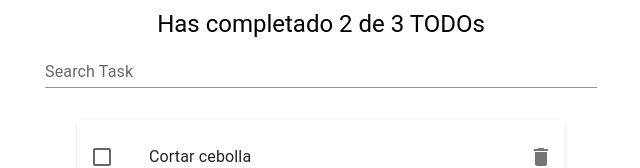
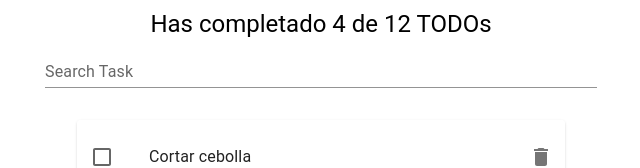
Before and after one commit to rodriguezespinoza0795/react-project, a React (Create React App) app: page / in a window 1280 px wide. Shown: the top 168 px of the page, without its empty margins (319-959 px from the left). Built offline with nearby package versions, Linux system fonts and the light colour scheme.

Commit message:
Search_functionality

```diff
--- a/src/App.js
+++ b/src/App.js
@@ -1,3 +1,4 @@
+import React, { useState, useEffect  } from 'react';
 import { TodoItem } from './components/TodoItem';
 import { TodoCounter } from './components/TodoCounter';
 import { TodoList } from './components/TodoList';
@@ -7,7 +8,7 @@ import Container from '@mui/material/Container';
 
 
 
-const todos = [
+const defaultTodos = [
   { text: 'Cortar cebolla', completed: false },
   { text: 'Tomar el curso de intro a React', completed: true },
   { text: 'Llorar con la llorona', completed: true },
@@ -23,12 +24,29 @@ const todos = [
 ]
 
 function App() {
+  const [query, setQuery] = useState("");
+  const [todos, setTodos] = useState(defaultTodos);
+  const [searchedTodos, setSearchedTodos] = useState(defaultTodos);
+  const completedTodos = todos.filter( todo => todo.completed).length
+  const totalTodos = todos.length
+
+  useEffect(() => {
+    const timeOutId = setTimeout(() => setSearchedTodos(query.length == 0 ? todos: todos.filter( ({text}) => text.toLowerCase().includes(query.toLowerCase()))), 500);
+    return () => clearTimeout(timeOutId);
+  }, [query]);
+
   return (
     <Container maxWidth="sm">
-      <TodoCounter />
-      <TodoSearch />
+      <TodoCounter
+        completedTodos={completedTodos}
+        totalTodos={totalTodos}
+      />
+      <TodoSearch
+        query={query}
+        setQuery={setQuery}
+      />
       <TodoList>
-        {todos.map((item, index) => (
+        {searchedTodos.map((item, index) => (
           <TodoItem key={index} text={item.text} completed={item.completed} />
         ))}
       </TodoList>
--- a/src/components/CreateTodoButton.js
+++ b/src/components/CreateTodoButton.js
@@ -2,8 +2,15 @@ import React from 'react';
 import { Button } from '@mui/material';
 
 function CreateTodoButton() {
+    const OnClickButton = () => console.log('Click')
+
     return (
-        <Button variant="contained" fullWidth>Create New Task</Button>
+        <Button
+        variant="contained"
+        onClick={OnClickButton}
+        fullWidth>
+            Create New Task
+        </Button>
     )
 }
 
--- a/src/components/TodoCounter.js
+++ b/src/components/TodoCounter.js
@@ -1,9 +1,9 @@
 import React from 'react';
 import { Typography } from '@mui/material';
 
-function TodoCounter() {
+function TodoCounter({completedTodos, totalTodos}) {
     return (
-        <Typography variant="h5" align="center">Has completado 2 de 3 TODOs</Typography>
+        <Typography variant="h5" align="center">Has completado {completedTodos} de {totalTodos} TODOs</Typography>
     );
 }
 
--- a/src/components/TodoItem.js
+++ b/src/components/TodoItem.js
@@ -11,6 +11,8 @@ import ListItemText from '@mui/material/ListItemText';
 
 
 function TodoItem(props) {
+    const OnComplete = () => console.log('tarea Completada')
+
     return (
         <ListItem
             secondaryAction={
@@ -25,6 +27,7 @@ function TodoItem(props) {
                     <Checkbox
                         edge="start"
                         checked={props.completed}
+                        onClick={OnComplete}
                     />
                 </ListItemIcon>
                 <ListItemText primary={props.text} />
--- a/src/components/TodoList.js
+++ b/src/components/TodoList.js
@@ -4,7 +4,7 @@ import { List, Paper, Box } from '@mui/material';
 function TodoList(props) {
     return (
         <Box sx={{ m: "2rem" }}>
-            <Paper style={{ maxHeight: 500, overflow: 'auto' }}>
+            <Paper style={{ maxHeight: 500,minHeight: 500, overflow: 'auto' }}>
                 <List >
                     {props.children}
                 </List>
--- a/src/components/TodoSearch.js
+++ b/src/components/TodoSearch.js
@@ -1,10 +1,18 @@
-import React from 'react';
+import React, { useState, useEffect  } from 'react';
 import TextField from '@mui/material/TextField';
 
 
-function TodoSearch() {
+function TodoSearch({query, setQuery}) {
+    const onSearchValueChange = (e) => {
+        setQuery(e.target.value)
+    }
     return (
-        <TextField label="Search Task" variant="standard" fullWidth />
+        <TextField
+        label="Search Task"
+        variant="standard"
+        fullWidth
+        value={query}
+        onChange={onSearchValueChange}/>
     );
 }
 
```
Also changed, not shown: 2 other files (tests, documents, lock files or other folders).
